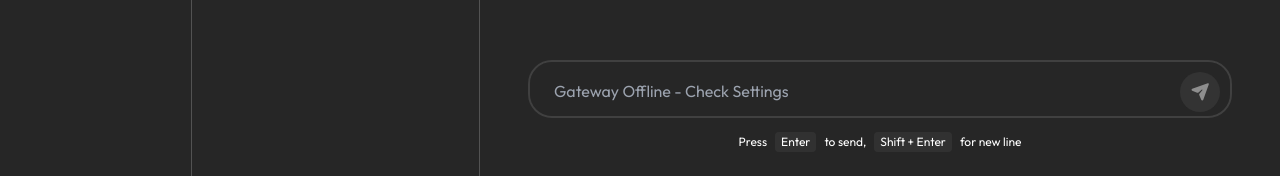
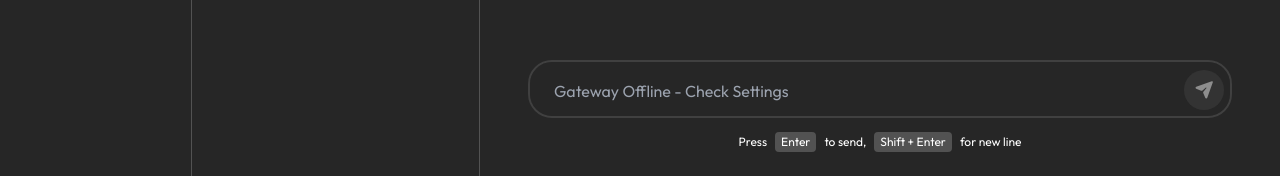
Before and after one commit to chrispyers/openkiwi, a React (Vite) app in the folder ui/: page /chat in a window 1280 px wide. Shown: the part 624-800 px from the top of the page. Built offline with nearby package versions, Linux system fonts and the light colour scheme.

Commit message:
tweak Message input field layout

```diff
--- a/ui/src/components/pages/ChatPage.tsx
+++ b/ui/src/components/pages/ChatPage.tsx
@@ -213,7 +213,7 @@ export default function ChatPage({
                     />
                     <Button
                         themed={!isStreaming && inputText.trim().length > 0 && isGatewayConnected}
-                        className={`absolute right-3 top-1/2 -translate-y-1/2 !w-10 !h-10 !rounded-full flex items-center justify-center`}
+                        className={`absolute right-2 bottom-3.5 !w-10 !h-10 !rounded-full`}
                         disabled={isStreaming || !inputText.trim() || !isGatewayConnected}
                         onClick={handleSend}
                         icon={isStreaming ? undefined : faPaperPlane}
@@ -222,7 +222,7 @@ export default function ChatPage({
                     </Button>
                 </form>
                 <div className="mt-2 text-xs text-center flex items-center justify-center gap-1">
-                    Press <span className="px-1.5 py-0.5 bg-white-trans rounded mx-1 text-neutral-600 dark:text-white">Enter</span> to send, <span className="px-1.5 py-0.5 bg-white-trans rounded mx-1 text-neutral-600 dark:text-white">Shift + Enter</span> for new line
+                    Press <span className="px-1.5 py-0.5 bg-neutral-200 dark:bg-neutral-600 rounded mx-1 text-neutral-600 dark:text-white">Enter</span> to send, <span className="px-1.5 py-0.5 bg-neutral-200 dark:bg-neutral-600 rounded mx-1 text-neutral-600 dark:text-white">Shift + Enter</span> for new line
                 </div>
             </div>
         </div>
```
